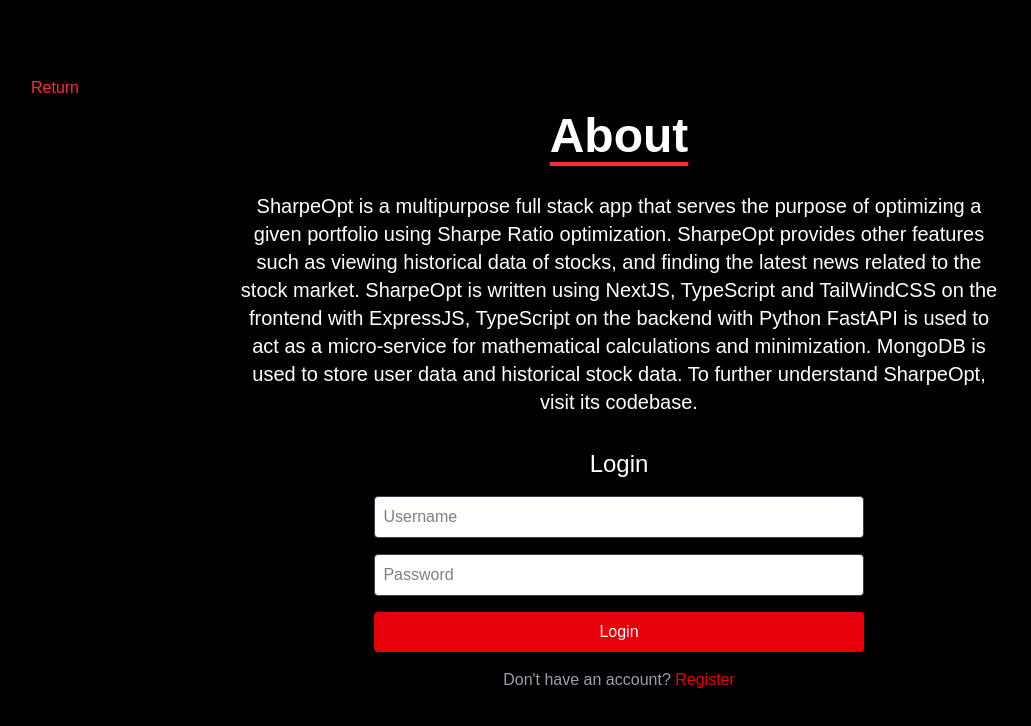
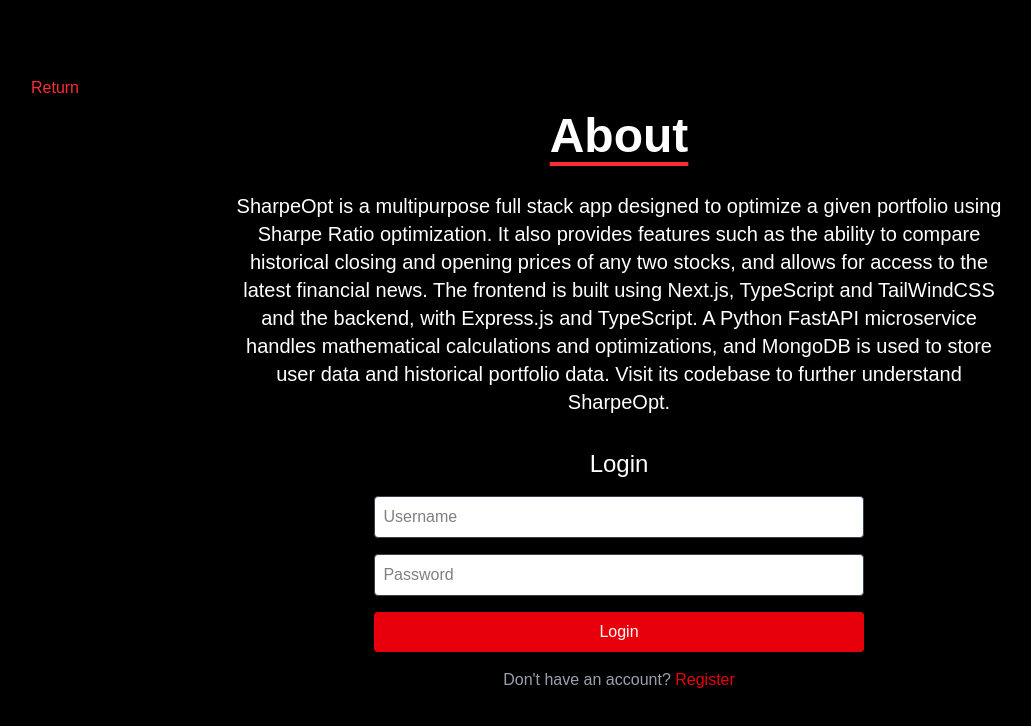
Before and after one commit to luqeei1/asset-optimizer, a Next.js app in the folder frontend/: page /Home in a window 1280 px wide. Shown: the top 726 px of the page, without its empty margins (21-1052 px from the left). Built offline with nearby package versions, Linux system fonts and the light colour scheme; no server answers.

Commit message:
home page message edits

```diff
--- a/frontend/app/components/HomePage.tsx
+++ b/frontend/app/components/HomePage.tsx
@@ -231,9 +231,9 @@
           transition={{ duration: 1, delay: 1 }}
           className='text-xl font-medium text-white mb-4 max-w-3xl text-center mt-4'
         >
-          SharpeOpt is a multipurpose full stack app that serves the purpose of optimizing a given portfolio using Sharpe Ratio optimization. SharpeOpt provides other features such as viewing historical data of stocks, and finding the latest news related to the stock market.
-          SharpeOpt is written using NextJS, TypeScript and TailWindCSS on the frontend with ExpressJS, TypeScript on the backend with Python FastAPI
-          is used to act as a micro-service for mathematical calculations and minimization. MongoDB is used to store user data and historical stock data. To further understand SharpeOpt, visit its codebase.
+          SharpeOpt is a multipurpose full stack app designed to optimize a given portfolio using Sharpe Ratio optimization. It also provides features such as the ability to compare historical closing and opening prices of any two stocks, and allows for access to the latest financial news.
+          The frontend is built using Next.js, TypeScript and TailWindCSS and the backend, with Express.js and TypeScript. A Python FastAPI
+          microservice handles mathematical calculations and optimizations, and MongoDB is used to store user data and historical portfolio data. Visit its codebase to further understand SharpeOpt.
         </motion.p>
       </div>
 
```
Also changed, not shown: 2 other files (tests, documents, lock files or other folders).
